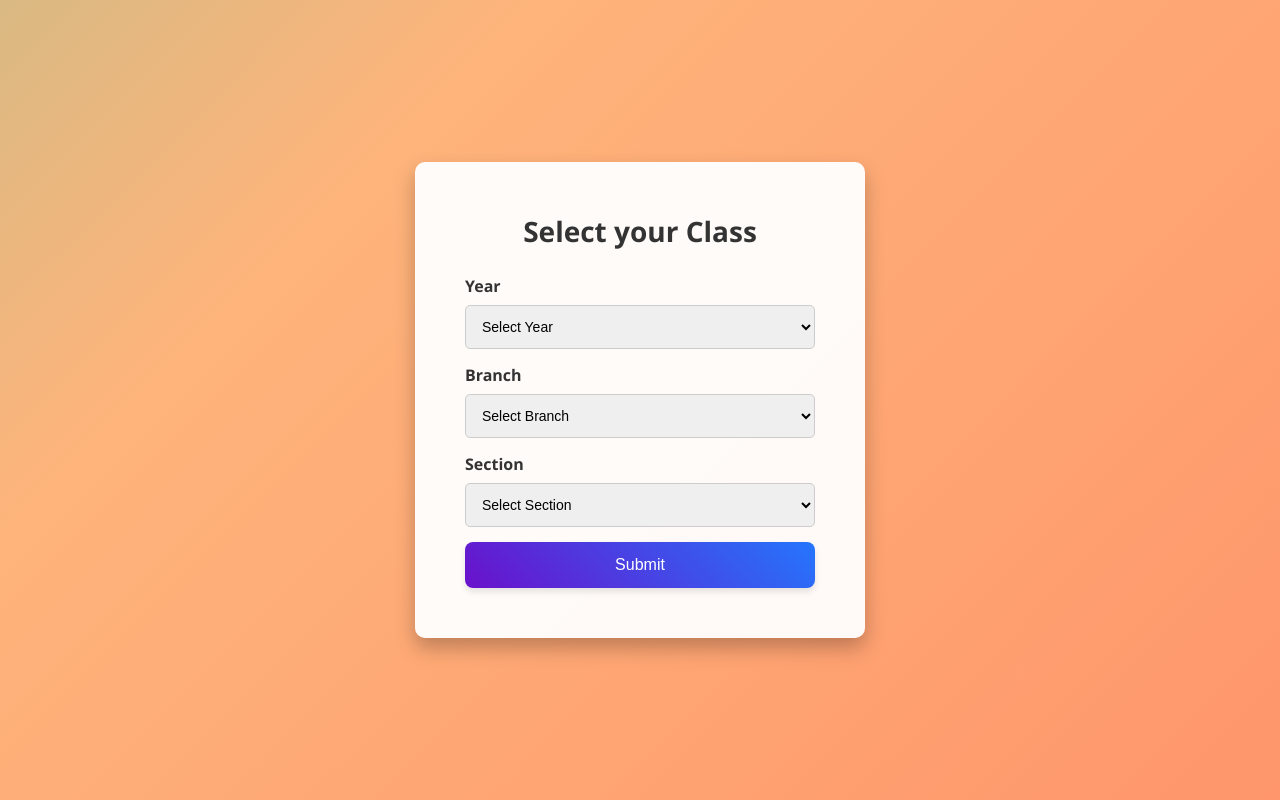
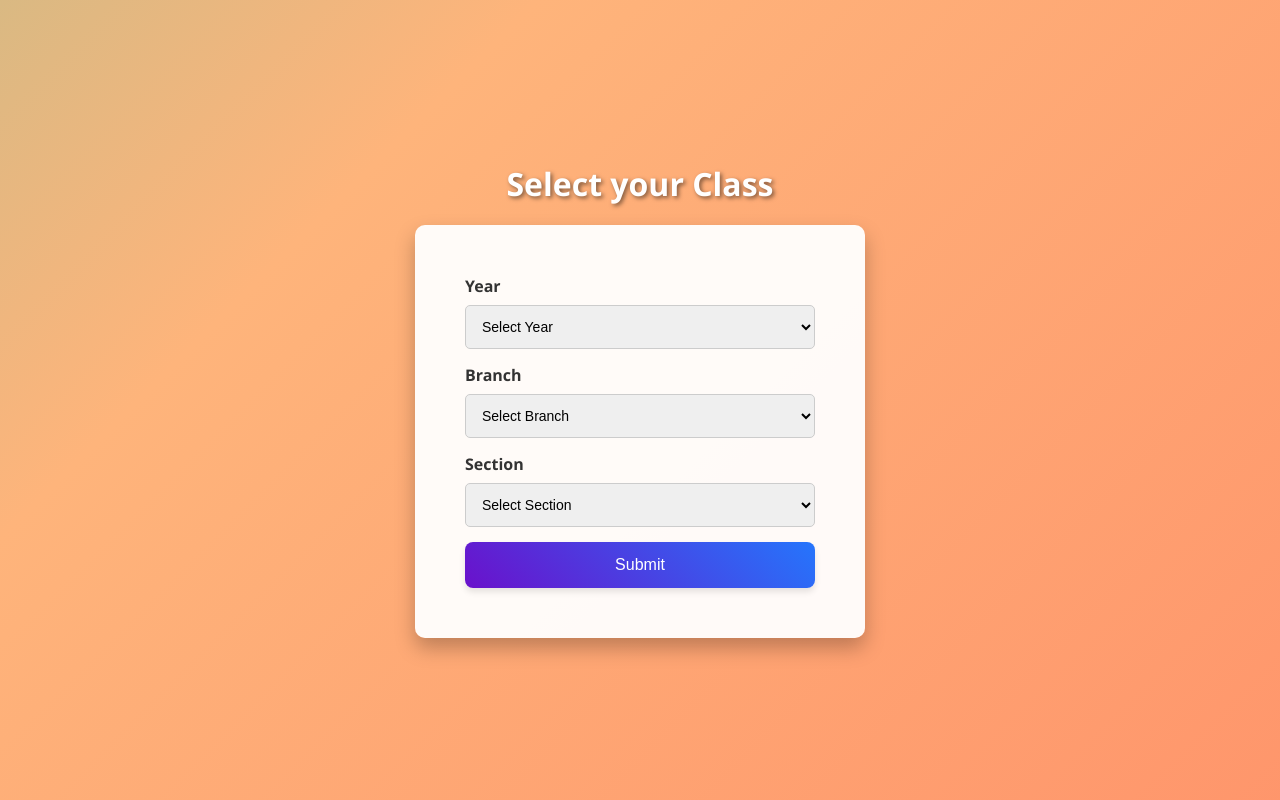
Before and after one commit to Sahith200444/Aigrading, a Flask app: page /yearselection in a window 1280 px wide. Run offline with Flask 3, Linux system fonts and the light colour scheme; the visitor is signed in with stand-in values (Sample User, id 1); some libraries are stand-ins or nearby versions.

Commit message:
Update yearselection.html

```diff
--- a/templates/yearselection.html
+++ b/templates/yearselection.html
@@ -16,14 +16,29 @@
       font-family: 'Segoe UI', Tahoma, Geneva, Verdana, sans-serif;
       overflow: hidden;
     }
+    /* Wrapper for header and container */
+    .wrapper {
+      display: flex;
+      flex-direction: column;
+      align-items: center;
+      justify-content: center;
+      min-height: 100vh;
+    }
+    /* Page Header */
+    .page-header {
+      margin-bottom: 20px;
+      text-align: center;
+    }
+    .page-header h1 {
+      color: #fff;
+      font-size: 32px;
+      text-shadow: 2px 2px 4px rgba(0,0,0,0.5);
+    }
     /* Animated Gradient Background */
     body {
       background: linear-gradient(-45deg, #ff7e5f, #feb47b, #43cea2, #185a9d);
       background-size: 400% 400%;
       animation: gradientAnimation 15s ease infinite;
-      display: flex;
-      align-items: center;
-      justify-content: center;
     }
     @keyframes gradientAnimation {
       0% { background-position: 0% 50%; }
@@ -49,11 +64,6 @@
         opacity: 1;
         transform: translateY(0);
       }
-    }
-    h1 {
-      margin-bottom: 25px;
-      color: #333;
-      font-size: 28px;
     }
     .dropdown-group {
       margin-bottom: 15px;
@@ -96,8 +106,11 @@
   </style>
 </head>
 <body>
+  <div class="wrapper">
+    <header class="page-header">
+      <h1>Select your Class</h1>
+    </header>
     <div class="container">
-    <h1>Select your Class</h1>
       <form action="/yearselection" method="post">
         <div class="dropdown-group">
           <label for="year">Year</label>
@@ -132,5 +145,6 @@
         <button type="submit" class="btn">Submit</button>
       </form>
     </div>
+  </div>
 </body>
 </html>
```
Lines whose indentation alone changed are shown as unchanged.
